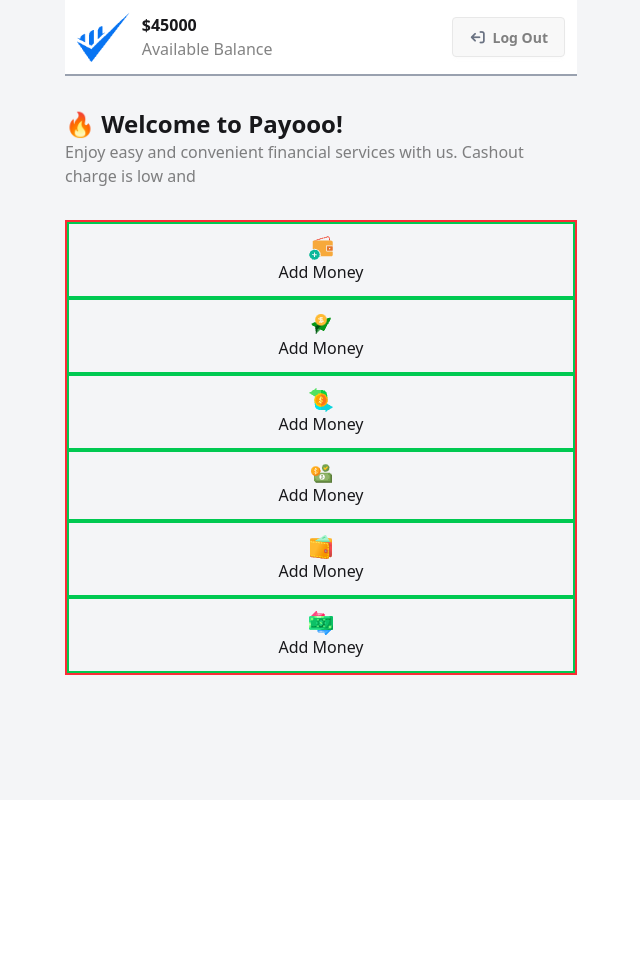
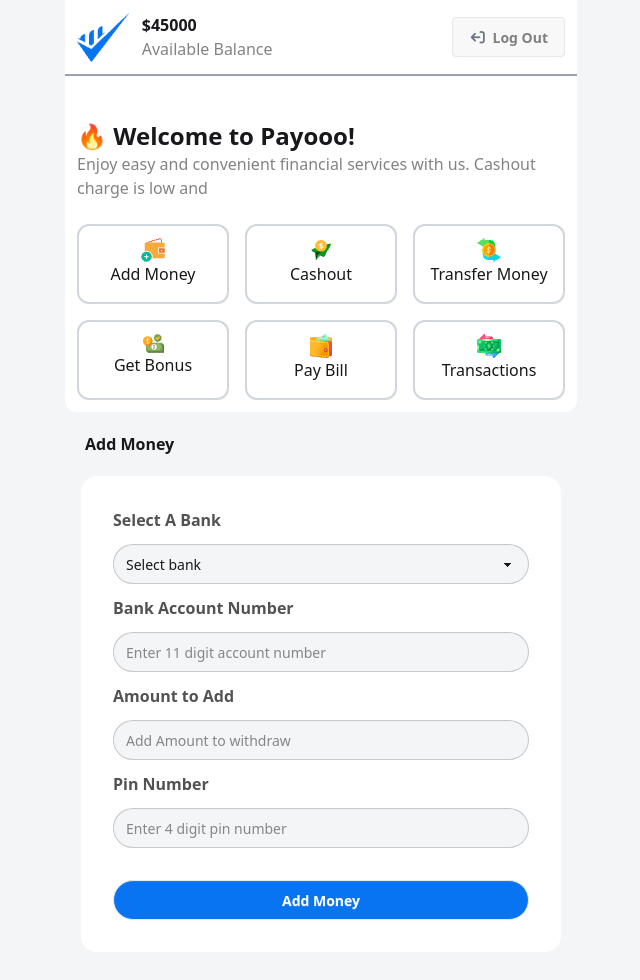
Before and after one commit to mushfiq0000/payoo-mobile-app, a plain HTML site: page home.html in a window 1280 px wide. Shown: the whole page, without its empty margins (319-959 px from the left). Before the commit the page ends 800 px from the top, so only its background shows below. Drawn offline with nearby package versions, Linux system fonts and the light colour scheme.

Commit message:
make add add money section

```diff
--- a/home.html
+++ b/home.html
@@ -1,66 +1,124 @@
 <!DOCTYPE html>
 <html lang="en">
   <head>
-    <meta charset="UTF-8">
-    <meta name="viewport" content="width=device-width, initial-scale=1.0">
+    <meta charset="UTF-8" />
+    <meta name="viewport" content="width=device-width, initial-scale=1.0" />
     <title>Payoo Home</title>
     <!-- daisyUI cdn -->
-    <link href="https://cdn.jsdelivr.net/npm/daisyui@5" rel="stylesheet" type="text/css" />
+    <link
+      href="https://cdn.jsdelivr.net/npm/daisyui@5"
+      rel="stylesheet"
+      type="text/css"
+    />
     <!-- tailwind cdn -->
     <script src="https://cdn.jsdelivr.net/npm/@tailwindcss/browser@4"></script>
     <!-- font awsome CDN -->
-     <link rel="stylesheet" href="https://cdnjs.cloudflare.com/ajax/libs/font-awesome/7.0.0/css/all.min.css" integrity="sha512-DxV+EoADOkOygM4IR9yXP8Sb2qwgidEmeqAEmDKIOfPRQZOWbXCzLC6vjbZyy0vPisbH2SyW27+ddLVCN+OMzQ==" crossorigin="anonymous" referrerpolicy="no-referrer" />
+    <link
+      rel="stylesheet"
+      href="https://cdnjs.cloudflare.com/ajax/libs/font-awesome/7.0.0/css/all.min.css"
+      integrity="sha512-DxV+EoADOkOygM4IR9yXP8Sb2qwgidEmeqAEmDKIOfPRQZOWbXCzLC6vjbZyy0vPisbH2SyW27+ddLVCN+OMzQ=="
+      crossorigin="anonymous"
+      referrerpolicy="no-referrer"
+    />
   </head>
-<body class="bg-[#f4f5f7] h-[100vh]">
-     <div class="bg-white min-h-[50px] flex justify-between items-center max-w-lg mx-auto border-b-2 border-gray-400 p-3">
+  <body class="bg-[#f4f5f7] h-auto">
+    <div class="bg-white rounded-xl max-w-lg mx-auto">
+
+        <!-- TOTAL MONEY SECTION -->
+      <div
+        class="bg-white min-h-[50px] flex justify-between items-center border-b-2 border-gray-400 p-3"
+      >
         <div class="flex items-center">
-            <img src="./assets/Group.png" alt="" class="h-[50px]">
+          <img src="./assets/Group.png" alt="" class="h-[50px]" />
           <div class="ml-3">
             <h2 class="font-bold">$<span>45000</span></h2>
             <p class="text-[#08080880]">Available Balance</p>
           </div>
         </div>
         <div>
-            <button class="btn text-[#08080880]"><i class="fa-solid fa-arrow-right-from-bracket rotate-180 text-gray-500"></i>Log Out</button>
+          <button class="btn text-[#08080880]">
+            <i
+              class="fa-solid fa-arrow-right-from-bracket rotate-180 text-gray-500"
+            ></i
+            >Log Out
+          </button>
+        </div>
+      </div>
+
+      <div class="mt-8 p-3 max-w-lg mx-auto">
+        <h1 class="text-2xl font-bold">🔥 Welcome to Payooo!</h1>
+        <p class="text-[#08080880]">
+          Enjoy easy and convenient financial services with us. Cashout charge
+          is low and
+        </p>
+      </div>
+
+      <div class="min-h-[200px] grid grid-cols-3 gap-4 p-3 max-w-lg mx-auto">
+        <div class="border-2 border-gray-300 text-center p-3 rounded-xl">
+          <img src="./assets/wallet1.png" class="mx-auto" alt="" />
+          <h2>Add Money</h2>
+        </div>
+
+        <div class="border-2 border-gray-300 text-center p-3 rounded-xl">
+          <img src="./assets/send1.png" class="mx-auto" alt="" />
+          <h2>Cashout</h2>
+        </div>
+
+        <div class="border-2 border-gray-300 text-center p-3 rounded-xl">
+          <img src="./assets/money1.png" class="mx-auto" alt="" />
+          <h2>Transfer Money</h2>
+        </div>
+
+        <div class="border-2 border-gray-300 text-center p-3 rounded-xl">
+          <img src="./assets/bonus1.png" class="mx-auto" alt="" />
+          <h2>Get Bonus</h2>
+        </div>
+
+        <div class="border-2 border-gray-300 text-center p-3 rounded-xl">
+          <img src="./assets/purse1.png" class="mx-auto" alt="" />
+          <h2>Pay Bill</h2>
+        </div>
+
+        <div class="border-2 border-gray-300 text-center p-3 rounded-xl">
+          <img src="./assets/transaction1.png" class="mx-auto" alt="" />
+          <h2>Transactions</h2>
+        </div>
       </div>
     </div>
 
 
-     <div class="max-w-lg mx-auto mt-8">
-        <h1 class="text-2xl font-bold">🔥 Welcome to Payooo!</h1>
-        <p class="text-[#08080880]">Enjoy easy and convenient financial services with us. Cashout charge is low and </p>
+    <!-- ADD MONEY -->
+
+    <div class="all-from-section max-w-lg mx-auto pb-3">
+      <div>
+        <h1 class="m-5 font-bold">Add Money</h1>
+        <form action="" class="bg-white rounded-2xl p-8 m-4 ">
+          <div class="mb-3">
+            <h1 class="font-semibold text-[#080808b3]">Select A Bank</h1>
+            <select class="select bg-[#f4f5f7] mt-3  rounded-3xl w-full">
+              <option disabled selected>Select bank</option>
+              <option>Standard Chartered Bank</option>
+              <option>IFIC Bank</option>
+              <option>BRAC Bank</option>
+            </select>
           </div>
-
-
-     <div class="max-w-lg mx-auto mt-8 border-2 border-red-500">
-        <div class="border-2 border-green-500 text-center p-3">
-            <img src="./assets/wallet1.png" class="mx-auto" alt="">
-            <h2>Add Money</h2>
+          <div class="mb-3">
+             <label class="font-semibold text-[#080808b3]" for="">Bank Account Number</label>
+            <br>
+            <input type="text" placeholder="Enter 11 digit account number" id="mobile-number" class="input bg-[#f4f5f7] mt-3  rounded-3xl w-full" />
           </div>
-
-        <div class="border-2 border-green-500 text-center p-3">
-            <img src="./assets/send1.png" class="mx-auto" alt="">
-            <h2>Add Money</h2>
+          <div class="mb-3">
+             <label class="font-semibold text-[#080808b3]" for="">Amount to Add</label>
+            <br>
+            <input type="text" placeholder="Add Amount to withdraw" id="mobile-number" class="input bg-[#f4f5f7] mt-3  rounded-3xl w-full" />
           </div>
-
-        <div class="border-2 border-green-500 text-center p-3">
-            <img src="./assets/money1.png" class="mx-auto" alt="">
-            <h2>Add Money</h2>
+          <div class="mb-3">
+             <label class="font-semibold text-[#080808b3]" for="">Pin Number</label>
+            <br>
+            <input type="text" placeholder="Enter 4 digit pin number" id="mobile-number" class="input bg-[#f4f5f7] w-full mt-3  rounded-3xl" />
           </div>
-
-        <div class="border-2 border-green-500 text-center p-3">
-            <img src="./assets/bonus1.png" class="mx-auto" alt="">
-            <h2>Add Money</h2>
-        </div>
-
-        <div class="border-2 border-green-500 text-center p-3">
-            <img src="./assets/purse1.png" class="mx-auto" alt="">
-            <h2>Add Money</h2>
-        </div>
-
-        <div class="border-2 border-green-500 text-center p-3">
-            <img src="./assets/transaction1.png" class="mx-auto" alt="">
-            <h2>Add Money</h2>
+          <button id="loginButton" class="btn bg-[#0874f2] text-white mt-5 w-full rounded-3xl">Add Money</button>
+        </form>
       </div>
     </div>
   </body>
```
Also changed, not shown: script.js (+10 -1 lines). Lines whose indentation alone changed are shown as unchanged.
